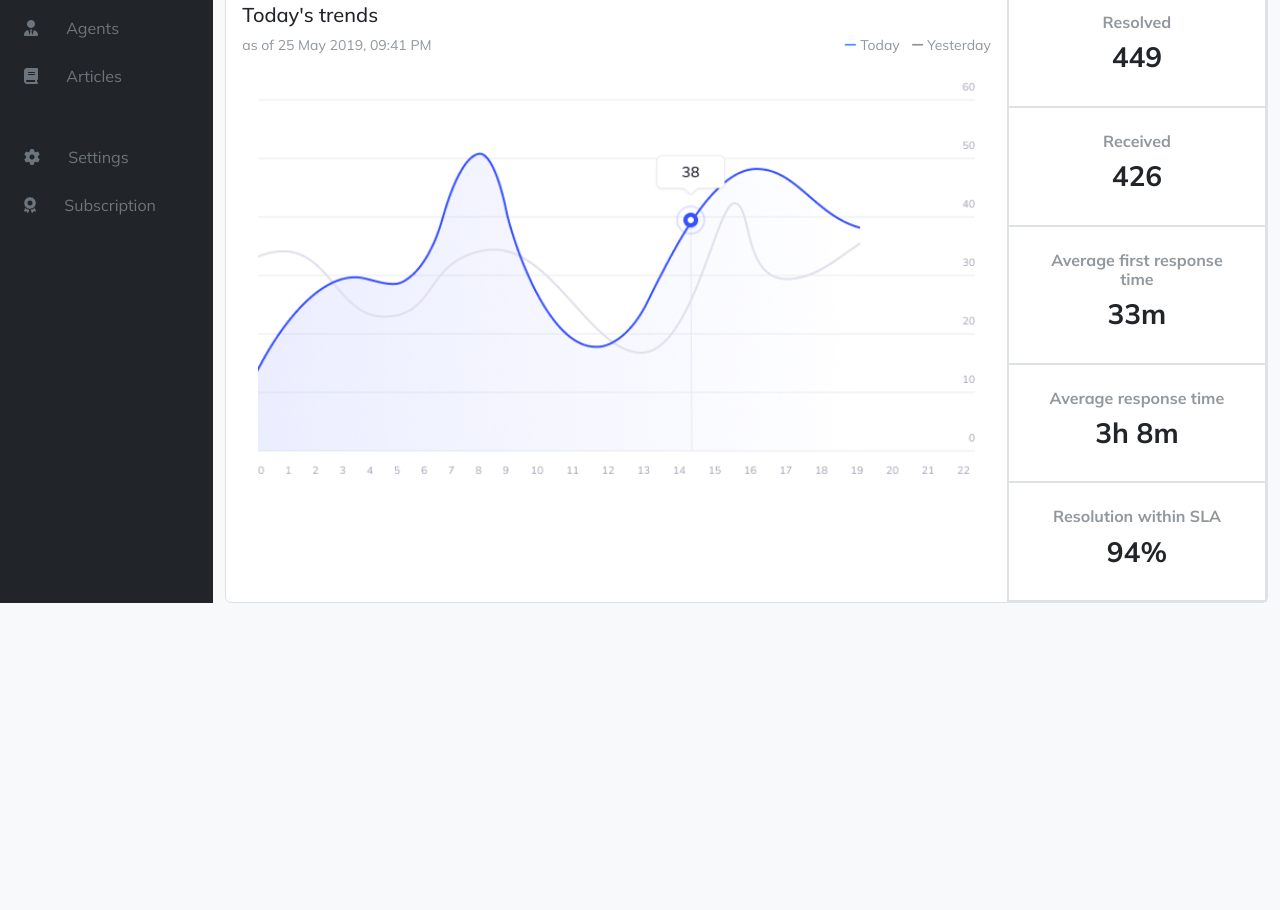
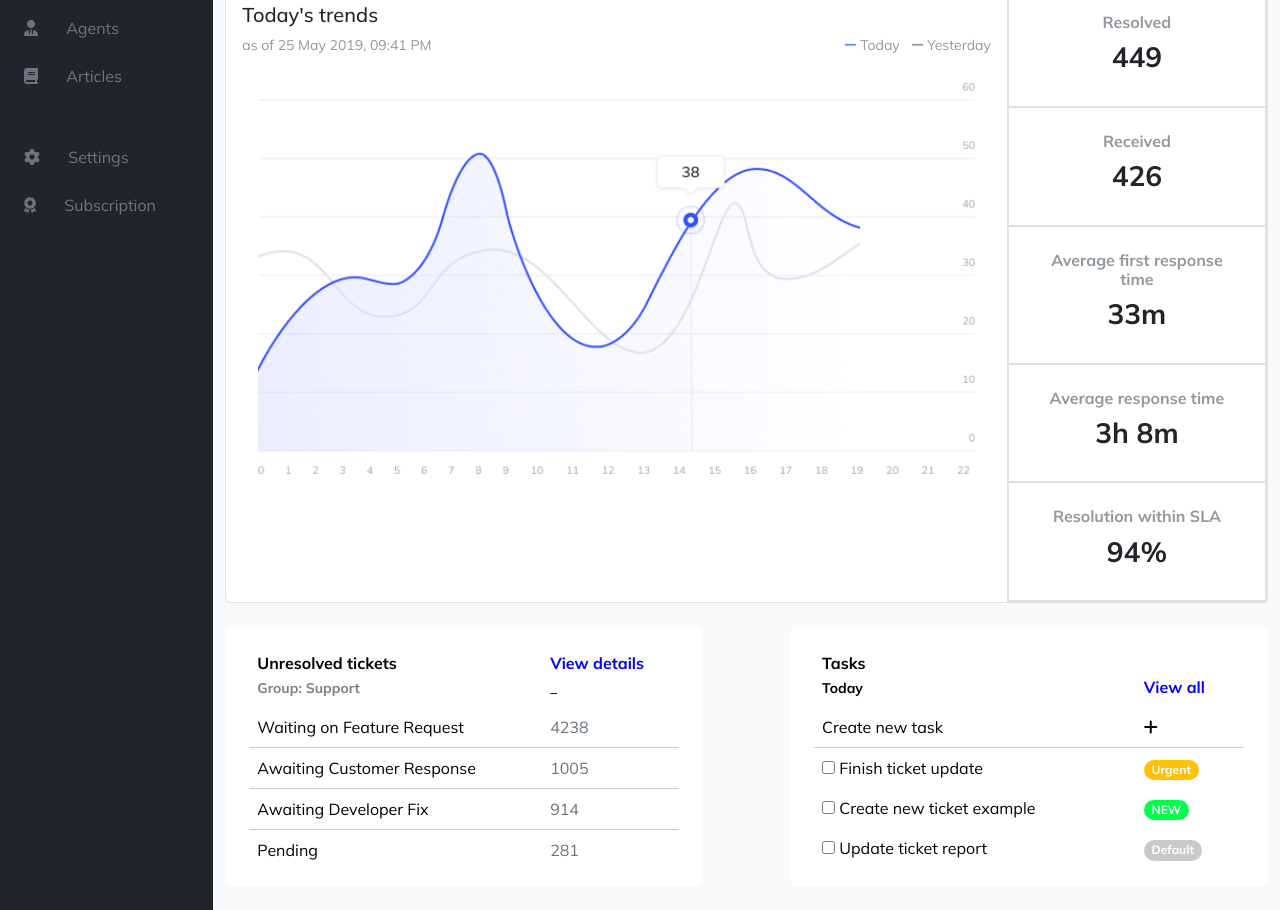
Before and after one commit to Balaji0Ramesh/INM320_Bootstrap_Assignment, a website: page index.html in a window 1280 px wide. Shown: the part 254-1164 px from the top of the page. Before the commit the page ends 857 px from the top, so only its background shows below. Drawn offline with nearby package versions, Linux system fonts and the light colour scheme.

Commit message:
Ramon Edit

```diff
--- a/index.html
+++ b/index.html
@@ -239,6 +239,102 @@
             </div>
             <!-- Unresolved tickets & Tasks -->
 
+            <div class="container">
+                <div class="row pt-4 pb-4">
+                  <div class="col-md bg-white rounded-2">
+                    <div class="container mt-3">
+                      <table class="table table-borderless">
+                        <thead>
+                          <tr>
+                            <th scope="col" class="text-left">Unresolved tickets
+                              <br>
+                              <small style="color: gray;">Group: Support</small>
+                            </th>
+                            <th scope="col" class="text-right" style="color: blue;">View details
+                              <br>
+                              <small class="hide-text">_</small>
+                            </th>
+                          </tr>
+                        </thead>
+                        <tbody>
+                          <tr>
+                            <td class="text-left" style="border-bottom: 1px solid #ccc;">Waiting on Feature Request</td>
+                            <td class="text-right text-secondary" style="border-bottom: 1px solid #ccc;">4238</td>
+                          </tr>
+                          <tr>
+                            <td class="text-left" style="border-bottom: 1px solid #ccc;">Awaiting Customer Response</td>
+                            <td class="text-right text-secondary" style="border-bottom: 1px solid #ccc;">1005</td>
+                          </tr>
+                          <tr>
+                            <td class="text-left" style="border-bottom: 1px solid #ccc;">Awaiting Developer Fix</td>
+                            <td class="text-right text-secondary" style="border-bottom: 1px solid #ccc;">914</td>
+                          </tr>
+                          <tr>
+                            <td class="text-left">Pending</td>
+                            <td class="text-right text-secondary">281</td>
+                          </tr>
+                        </tbody>
+                      </table>
+                    </div>
+                  </div>
+                  <div class="col-md-1"></div>
+                  <div class="col-md bg-white rounded-2">
+                    <div class="container mt-3">
+                      <table class="table table-borderless">
+                        <thead>
+                          <tr>
+                            <th scope="col" class="text-left">Tasks
+                              <br>
+                              <small>Today</small>
+                            </th>
+                            <th scope="col" class="text-right" style="color: blue;">View all</th>
+                          </tr>
+                        </thead>
+                        <tbody>
+                          <tr>
+                            <td class="text-left" style="border-bottom: 1px solid #ccc;">Create new task</td>
+                            <td class="text-right" style="border-bottom: 1px solid #ccc;"><i class="fas fa-plus"></i></td>
+                          </tr>
+                          <tr>
+                            <td class="text-left">
+                                <div class="custom-control custom-checkbox">
+                                    <input type="checkbox" class="custom-control-input" id="finishTicketUpdate1">
+                                    <label class="custom-control-label" for="finishTicketUpdate1">Finish ticket update</label>
+                                </div>
+                            </td>
+                            <td class="text-right">
+                                <span class="badge rounded-pill" style="background-color: #ffc107;">Urgent</span>
+                            </td>
+                        </tr>
+                        <tr>
+                            <td class="text-left">
+                                <div class="custom-control custom-checkbox">
+                                    <input type="checkbox" class="custom-control-input" id="finishTicketUpdate2">
+                                    <label class="custom-control-label"  for="finishTicketUpdate2">Create new ticket example</label>
+                                </div>
+                            </td>
+                            <td class="text-right">
+                                <span class="badge rounded-pill" style="background-color: #00ff4c;">NEW</span>
+                            </td>
+                        </tr>
+                        <tr>
+                            <td class="text-left">
+                                <div class="custom-control custom-checkbox">
+                                    <input type="checkbox" class="custom-control-input" id="finishTicketUpdate3">
+                                    <label class="custom-control-label" for="finishTicketUpdate3">Update ticket report</label>
+                                </div>
+                            </td>
+                            <td class="text-right">
+                                <span class="badge rounded-pill" style="background-color: #c9c9c9;">Default</span>
+                            </td>
+                        </tr>
+                        </tbody>
+                      </table>
+                    </div>
+                  </div>
+                </div>
+              </div>
+
         </main>
     </div>
 
```
